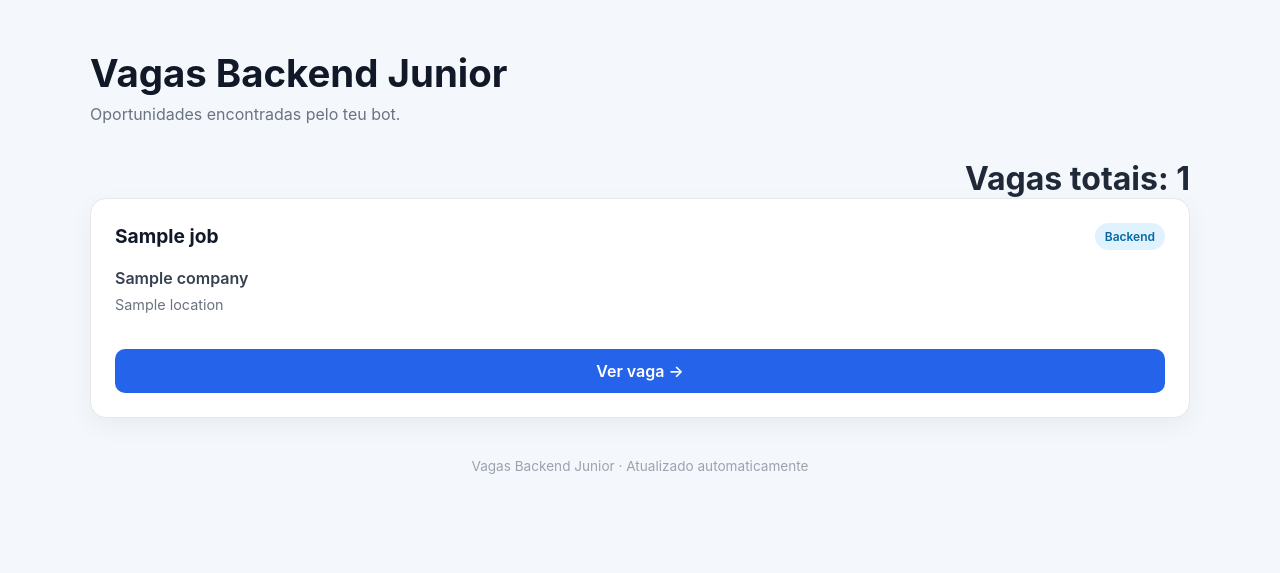
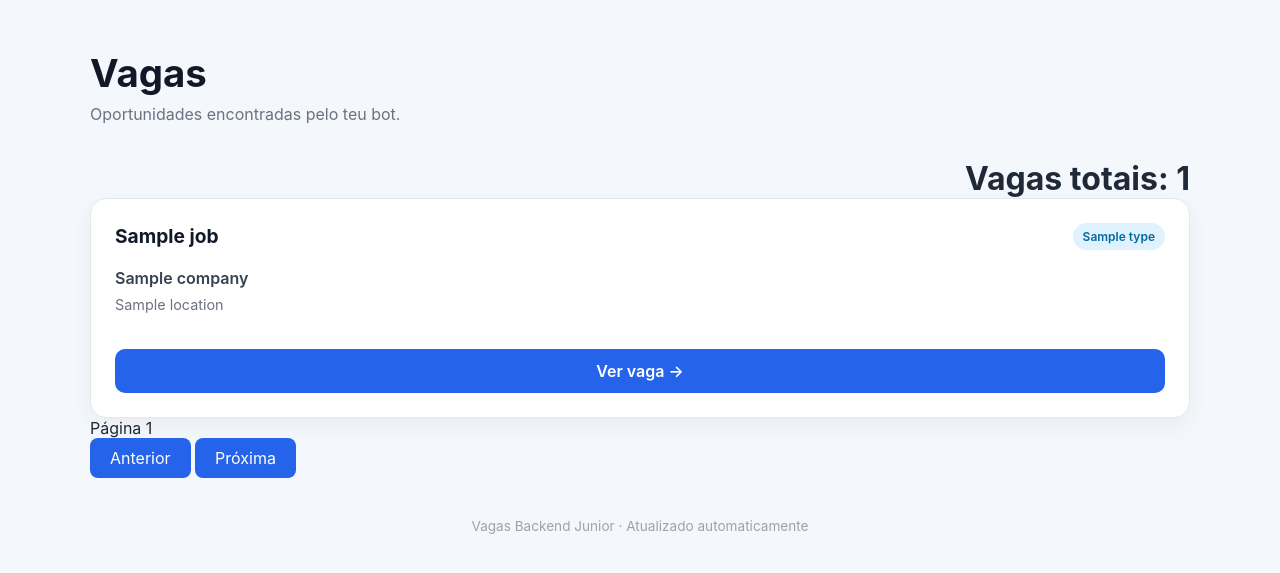
Before and after one commit to denysbp/LINKEDIN_BOT, a Flask app: template web/templates/index.html in a window 1280 px wide. Shown: the top 573 px of the page. Run offline with Flask 3, Linux system fonts and the light colour scheme; the template is opened without the code that fills it: most values are stand-ins (such as "Sample title", 1, 10 or a date in 2020); parts of the project's set-up code (start-up, migrations or seed data) failed here and were passed over.

Commit message:
setup: adding type for the jobs

```diff
--- a/app.py
+++ b/app.py
@@ -1,5 +1,5 @@
 import os
-from flask import Flask, render_template_string, make_response
+from flask import Flask, render_template_string, make_response, request
 from logging_config import configure_logging
 from dotenv import load_dotenv
 from config import ensure_telegram_configured
@@ -31,8 +31,11 @@ def home():
         client = LinkedInClient()
         parser = Parser()
         flt = SmartFilter()
+        PAGE_SIZE = 10
+        page = request.args.get("page", 0, type=int)
 
-        html = client.fetch(KEYWORDS, LOCATION)
+        start = page * PAGE_SIZE
+        html = client.fetch(KEYWORDS, LOCATION, start=start)
         jobs = parser.parse(html)
         jobs = flt.filter(jobs)
 
@@ -41,7 +44,7 @@ def home():
         template = file.read()
         file.close()
 
-        return render_template_string(template, jobs=jobs)
+        return render_template_string(template, jobs=jobs, page=page)
     except Exception as e:
         logger.exception("Erro ao gerar página inicial: %s", e)
         return make_response("Erro interno", 500)
--- a/models.py
+++ b/models.py
@@ -9,3 +9,4 @@ class Job:
     link: str
     score: int = 0
     decision: str = ""
+    type: str = ""
--- a/web/static/style.css
+++ b/web/static/style.css
@@ -152,3 +152,16 @@
                 grid-template-columns: 1fr;
             }
         }
+		.button {
+			display: inline-block;
+			padding: 10px 20px;
+			background: #2563eb;
+			color: white;
+			text-decoration: double;
+			border-radius: 8px;
+		}
+
+		.button:hover {
+			background: #1d4ed8;
+			font-size: 20px;
+		}
--- a/web/templates/index.html
+++ b/web/templates/index.html
@@ -13,7 +13,7 @@
     <main class="container">
 
         <header class="header">
-            <h1>Vagas Backend Junior</h1>
+            <h1>Vagas</h1>
             <p>Oportunidades encontradas pelo teu bot.</p>
         </header>
 
@@ -33,7 +33,7 @@
                             </h2>
 
                             <span class="badge">
-                                Backend
+                                {{ job.type}}
                             </span>
                         </div>
 
@@ -61,7 +61,13 @@
                 {% endfor %}
 
             </section>
-
+			<div class="buttons">
+				<p>Página {{ page }}</p>
+			{% if page > 0 %}
+				<a href="?page={{ page - 1 }}"  class="button">Anterior</a>
+			{% endif %}
+			<a href="?page={{ page + 1 }}"  class="button">Próxima</a>
+			</div>
         {% else %}
 
             <div class="empty">
```
Also changed, not shown: services/parser.py (+20 -0 lines).
